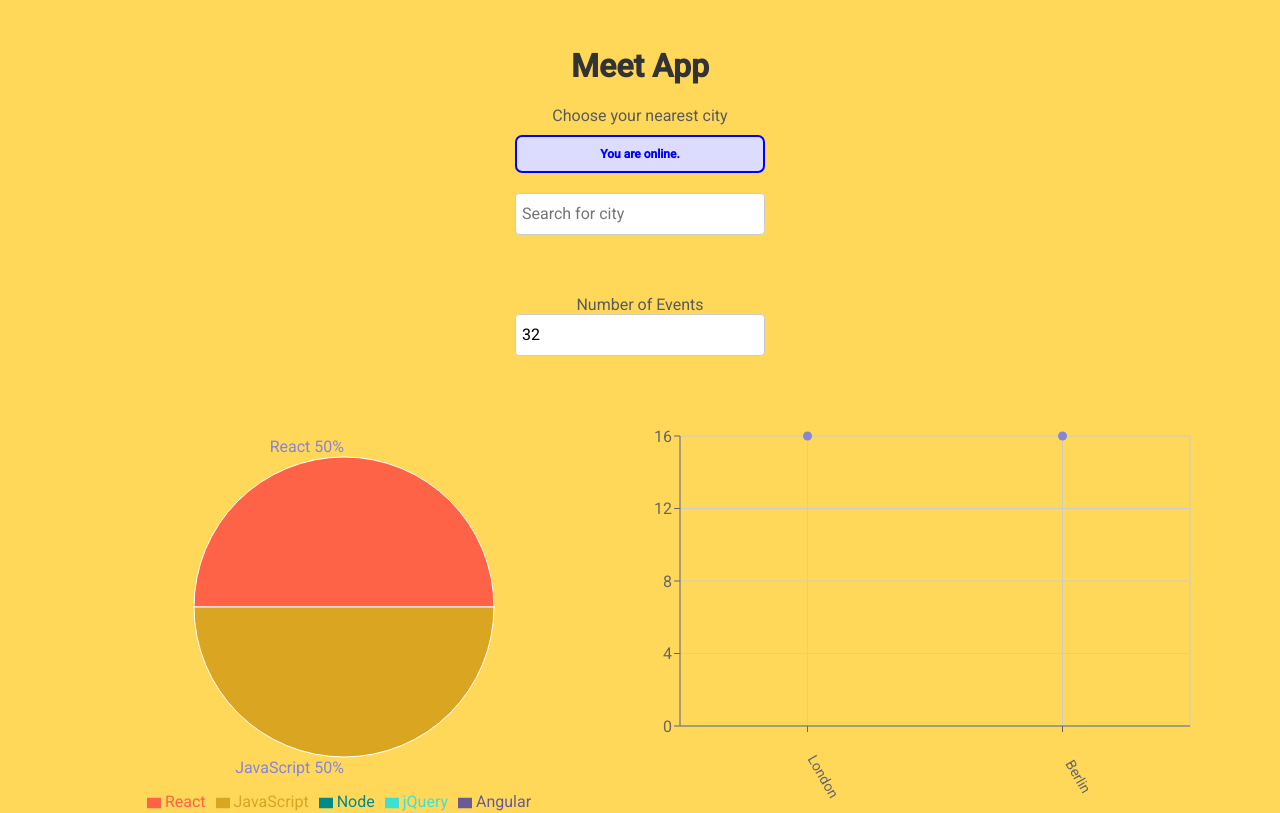
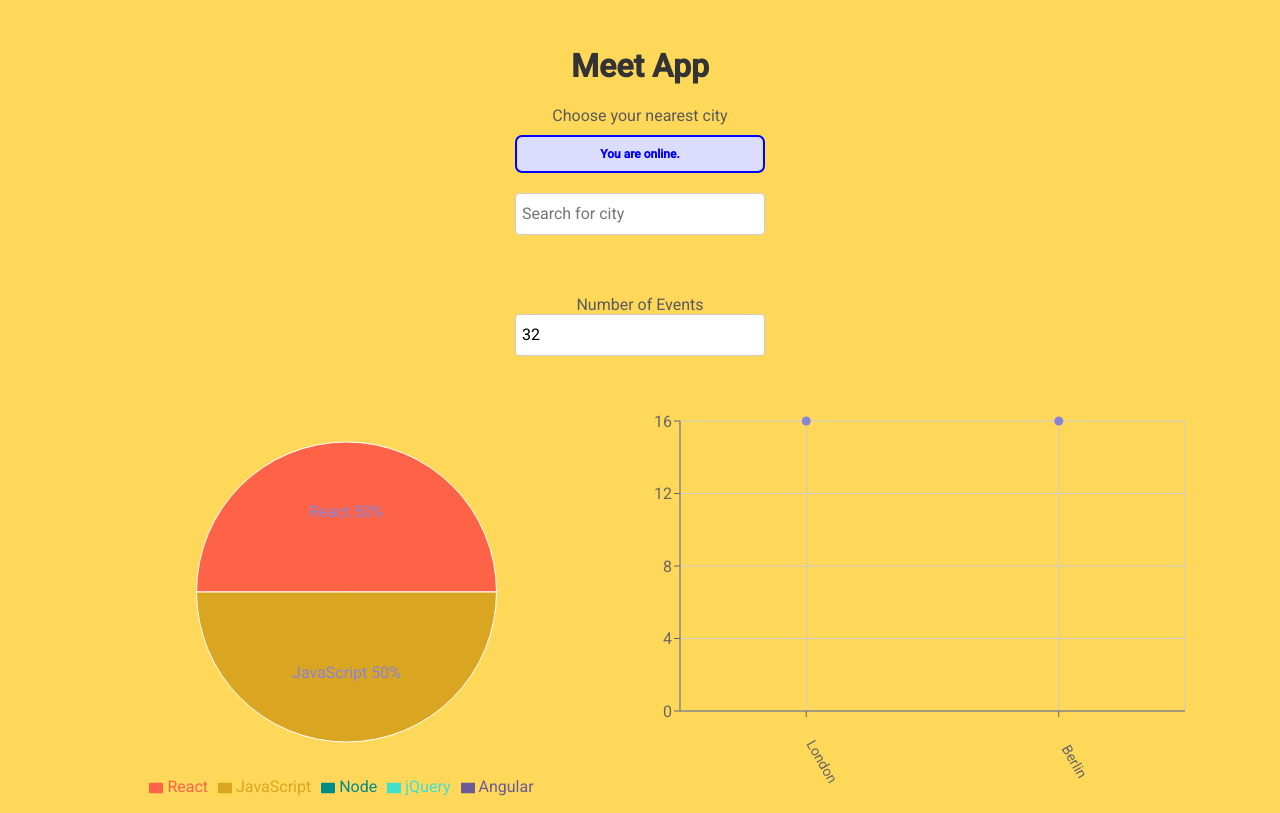
Before and after one commit to Pablolararoloff/meet, a React (Create React App) app: page / in a window 1280 px wide. Shown: the top 813 px of the page. Built offline with nearby package versions, Linux system fonts and the light colour scheme; what atatus-spa would draw is missing.

Commit message:
added text and % insite pie

```diff
--- a/src/App.css
+++ b/src/App.css
@@ -34,11 +34,12 @@ button {
 }
 
 .chart-container {
+  max-width: 100%;
   display: grid;
   flex-wrap: wrap;
   grid-template-columns: 1fr 1fr;
-  padding-bottom: 20px;
-  padding-top: 20px;
+  padding: 5px; /* Reduce padding if necessary */
+  margin: auto;
   gap: 20px;
   justify-content: center;
   align-items: center;
--- a/src/components/EventGenresChart.js
+++ b/src/components/EventGenresChart.js
@@ -27,7 +27,7 @@ const EventGenresChart = ({ events }) => {
 
   const renderCustomizedLabel = ({ cx, cy, midAngle, outerRadius, percent, index }) => {
     const RADIAN = Math.PI / 180;
-    const radius = outerRadius;
+    const radius = outerRadius * 0.5;
     const x = cx + radius * Math.cos(-midAngle * RADIAN) * 1.07;
     const y = cy + radius * Math.sin(-midAngle * RADIAN) * 1.07;
     return percent ? (
@@ -35,7 +35,7 @@ const EventGenresChart = ({ events }) => {
         x={x}
         y={y}
         fill="#8884d8"
-        textAnchor={x > cx ? 'start' : 'end'}
+        textAnchor={x > cx ? 'middle' : 'middle'}
         dominantBaseline="central"
       >
         {`${data[index].name} ${(percent * 100).toFixed(0)}%`}
```
